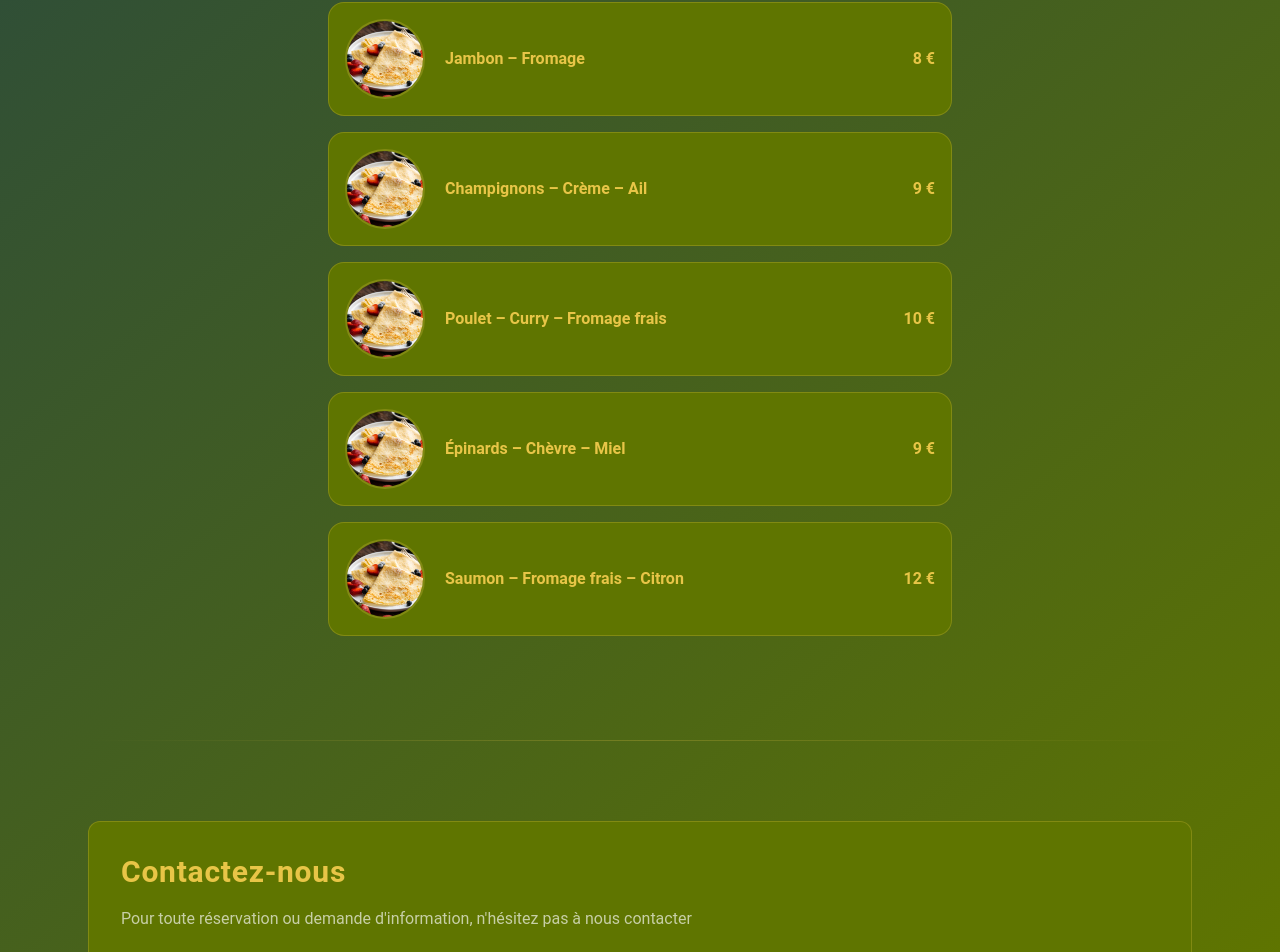
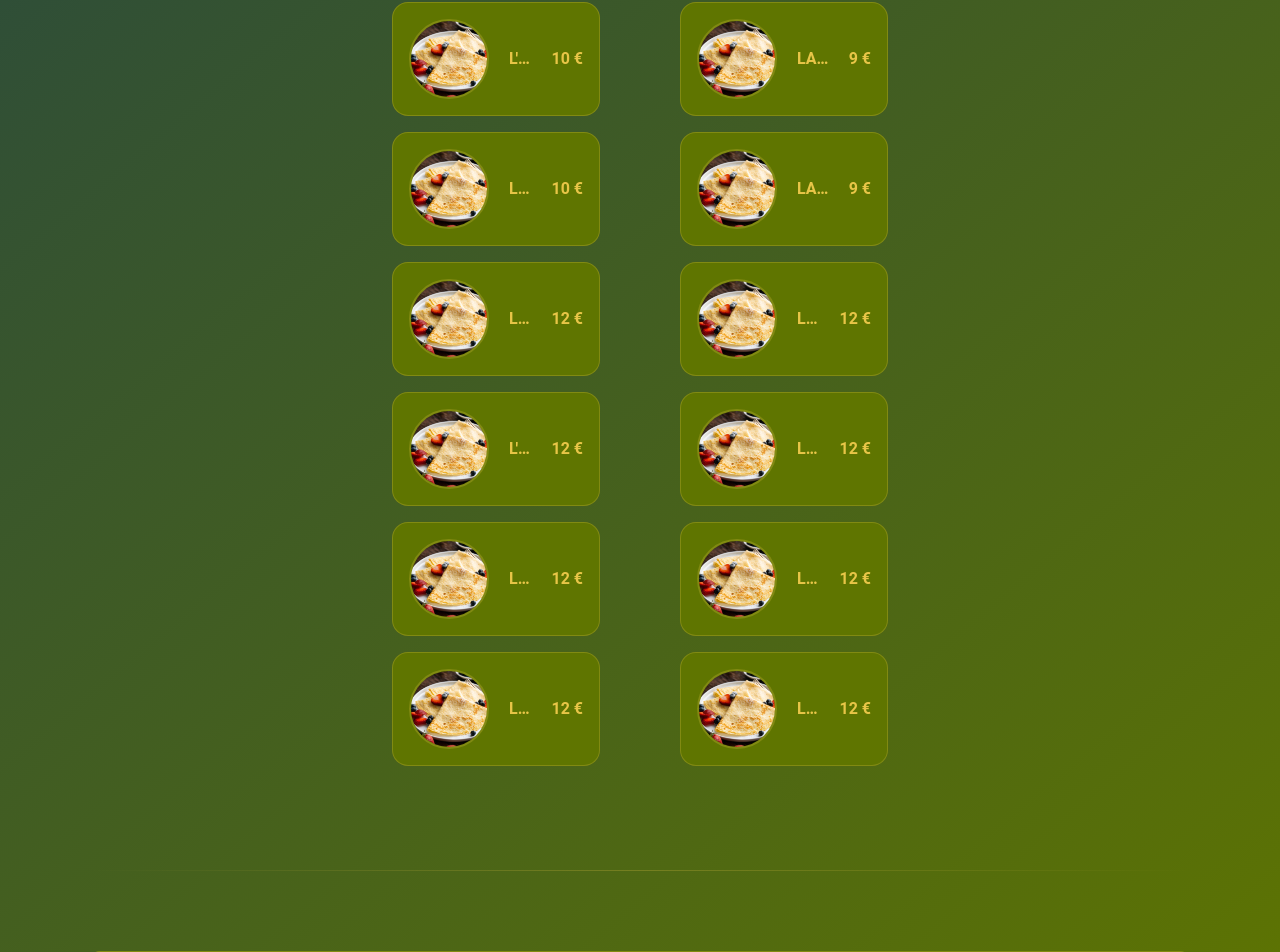
Before and after one commit to Czecevic/creperie_le_gall, a React (Vite) app: page / in a window 1280 px wide. Shown: the part 1231-2183 px from the top of the page. Built offline with nearby package versions, Linux system fonts and the light colour scheme; a web font is replaced by a local one.

Commit message:
push new crepe

```diff
--- a/src/App.tsx
+++ b/src/App.tsx
@@ -16,7 +16,7 @@ function App() {
   }, []);
 
   return (
-    <div className="max-w-[72rem] mx-auto px-4 sm:px-6 pt-24 sm:pt-28 pb-12 sm:pb-16 min-h-screen">
+    <div className="max-w-6xl mx-auto px-4 sm:px-6 pt-24 sm:pt-28 pb-12 sm:pb-16 min-h-screen">
       <NavBar />
 
       {/* Hero */}
@@ -24,17 +24,17 @@ function App() {
         <img
           src={crepe}
           alt="Crêperie Le Gall"
-          className="w-full h-auto object-cover max-h-[28rem]"
+          className="w-full h-auto object-cover max-h-112"
         />
       </div>
 
       {/* Horaires */}
       <section className="py-6 sm:py-8 animate-[slide-up_0.6s_ease-out] [animation-fill-mode:backwards] [animation-delay:0.15s]">
-        <div className="bg-surface rounded-xl p-6 sm:p-8 border border-border min-h-[8rem]">
+        <div className="bg-surface rounded-xl p-6 sm:p-8 border border-border min-h-14">
           <h1 className="font-display text-2xl sm:text-3xl font-semibold text-primary tracking-wide mb-4">
             Ouvert 7 jours / 7
           </h1>
-          <div className="min-h-[3.5rem] relative">
+          <div className="min-h-14 relative">
             {infoDays ? (
               <div key="week" className="animate-[change-in_0.45s_ease-out]">
                 <h2 className="text-lg font-semibold text-primary-dim mb-1">
@@ -56,7 +56,7 @@ function App() {
 
       {/* Séparateur */}
       <div
-        className="h-px bg-gradient-to-r from-transparent via-border to-transparent my-10 sm:my-12"
+        className="h-px bg-linear-to-r from-transparent via-border to-transparent my-10 sm:my-12"
         aria-hidden
       />
 
@@ -64,7 +64,7 @@ function App() {
 
       {/* Séparateur */}
       <div
-        className="h-px bg-gradient-to-r from-transparent via-border to-transparent my-10 sm:my-12"
+        className="h-px bg-linear-to-r from-transparent via-border to-transparent my-10 sm:my-12"
         aria-hidden
       />
 
--- a/src/components/big/Menu.tsx
+++ b/src/components/big/Menu.tsx
@@ -20,15 +20,15 @@ export const Menu = () => {
       </p>
       <div className="flex flex-col items-center gap-6 p-4 sm:p-6 w-full max-w-2xl">
         <SwitchButton onSwitch={onSwitch} setOnSwitch={setOnSwitch} />
-        <ul className="flex flex-col gap-4 w-full">
+        <ul className="flex flex-row flex-wrap items-stretch justify-evenly gap-4 w-full">
           {(onSwitch ? crepeSucre : crepeSale).map((crepe, index) => (
             <li
               key={crepe.name}
-              className="flex items-center gap-4 sm:gap-5 p-3 sm:p-4 rounded-2xl bg-surface border border-border hover:border-primary/40 transition-all duration-300 animate-[slide-in-left_0.4s_ease-out] [animation-fill-mode:backwards]"
+              className="w-1/3 flex items-center gap-4 sm:gap-5 p-3 sm:p-4 rounded-2xl bg-surface border border-border hover:border-primary/40 transition-all duration-300 animate-[slide-in-left_0.4s_ease-out] [animation-fill-mode:backwards]"
               style={{ animationDelay: `${index * 0.06}s` }}
             >
               <img
-                className="w-16 h-16 sm:w-20 sm:h-20 rounded-full object-cover border-2 border-border flex-shrink-0"
+                className="w-16 h-16 sm:w-20 sm:h-20 rounded-full object-cover border-2 border-border shrink-0"
                 src={crepe.image}
                 alt={crepe.name}
               />
@@ -37,7 +37,7 @@ export const Menu = () => {
                   {crepe.name}
                 </h3>
               </div>
-              <p className="font-semibold text-primary flex-shrink-0">
+              <p className="font-semibold text-primary shrink-0">
                 {crepe.price} €
               </p>
             </li>
--- a/src/mock.ts
+++ b/src/mock.ts
@@ -3,21 +3,14 @@ import crepe from "./assets/crepe.jpg";
 export const crepeSucre = [
   {
     id: 0,
-    name: "Chocolat – Banane",
+    name: "Beurre, sucre",
     image: crepe,
     description:
-      "Pâte à tartiner + rondelles de banane + un peu de noisettes concassées.",
+      "Buerre demi-sel avec son sucre en poudre (classique indémodable).",
     price: 5,
   },
   {
     id: 1,
-    name: "Fraises – Chantilly",
-    image: crepe,
-    description: "Fraises fraîches + chantilly maison + sucre glace.",
-    price: 6,
-  },
-  {
-    id: 2,
     name: "Citron – Sucre",
     image: crepe,
     description:
@@ -25,17 +18,38 @@ export const crepeSucre = [
     price: 4,
   },
   {
+    id: 2,
+    name: "Caramel beurre salé",
+    image: crepe,
+    description: "caramel buerre salé",
+    price: 6,
+  },
+  {
     id: 3,
-    name: "Pommes – Cannelle",
+    name: "Miel, noix",
     image: crepe,
-    description: "Pommes poêlées au beurre + sucre roux + pincée de cannelle.",
+    description: "",
     price: 5,
   },
   {
     id: 4,
-    name: "Miel – Amandes grillées",
+    name: "Fraise ou Myrtille",
     image: crepe,
-    description: "Miel liquide + amandes effilées légèrement torréfiées.",
+    description: "",
+    price: 5,
+  },
+  {
+    id: 5,
+    name: "Nutella",
+    image: crepe,
+    description: "",
+    price: 5,
+  },
+  {
+    id: 6,
+    name: "Nutella, fruit du moment",
+    image: crepe,
+    description: "",
     price: 5,
   },
 ];
@@ -43,41 +57,86 @@ export const crepeSucre = [
 export const crepeSale = [
   {
     id: 0,
-    name: "Jambon – Fromage",
+    name: "L'HENRIETTE",
     image: crepe,
-    description:
-      "Jambon + emmental râpé (tu peux ajouter un œuf pour la version complète).",
-    price: 8,
+    description: "Jambon + emmental râpé + oeuf",
+    price: 10,
   },
   {
     id: 1,
-    name: "Champignons – Crème – Ail",
+    name: "LA MICHELINE",
     image: crepe,
-    description: "Champignons poêlés + crème fraîche + persil.",
+    description: "Emmental, Champignons, sauce tomate",
     price: 9,
   },
   {
     id: 2,
-    name: "Poulet – Curry – Fromage frais",
+    name: "LA JACOTTE",
     image: crepe,
-    description:
-      "Émincé de poulet + sauce curry légère + fromage frais type Philadelphia.",
+    description: "Emmental, oeuf, lardons, oignons",
     price: 10,
   },
   {
     id: 3,
-    name: "Épinards – Chèvre – Miel",
+    name: "LA MARTINE",
     image: crepe,
-    description:
-      "Épinards tombés à la poêle + fromage de chèvre + filet de miel.",
+    description: "Reblochon, lardons, pomme de terre, crème fraiche",
     price: 9,
   },
   {
     id: 4,
-    name: "Saumon – Fromage frais – Citron",
+    name: "LA PASCALE",
     image: crepe,
-    description:
-      "Saumon fumé + fromage frais + zeste ou jus de citron + aneth.",
+    description: "Emmental, chorizo, oignon, sauce tomate",
+    price: 12,
+  },
+  {
+    id: 5,
+    name: "LA JEANNETTE",
+    image: crepe,
+    description: "Emmental, thon, oignons, sauce tomate",
+    price: 12,
+  },
+  {
+    id: 6,
+    name: "L'HENRIETTE TOMATÉE",
+    image: crepe,
+    description: "Emmental, jambon blanc, oeuf, sauce tomate",
+    price: 12,
+  },
+  {
+    id: 7,
+    name: "LA MADELEINE",
+    image: crepe,
+    description: "Emmental, oeuf, champignons, crème fraiche",
+    price: 12,
+  },
+  {
+    id: 8,
+    name: "LA LUCETTE",
+    image: crepe,
+    description: "Emmental, jambon cru, oeuf",
+    price: 12,
+  },
+  {
+    id: 9,
+    name: "LA TIPONETTE",
+    image: crepe,
+    description: "Emmental, fondue de poireaux, lardons",
+    price: 12,
+  },
+  {
+    id: 10,
+    name: "LA KRISTINETTE",
+    image: crepe,
+    description: "Emmental, fondue de poireaux, champignons",
+    price: 12,
+  },
+  {
+    id: 11,
+    name: "LA PILOUTE",
+    image: crepe,
+    description: "Emmental, épinards, crème",
     price: 12,
   },
 ];
```
